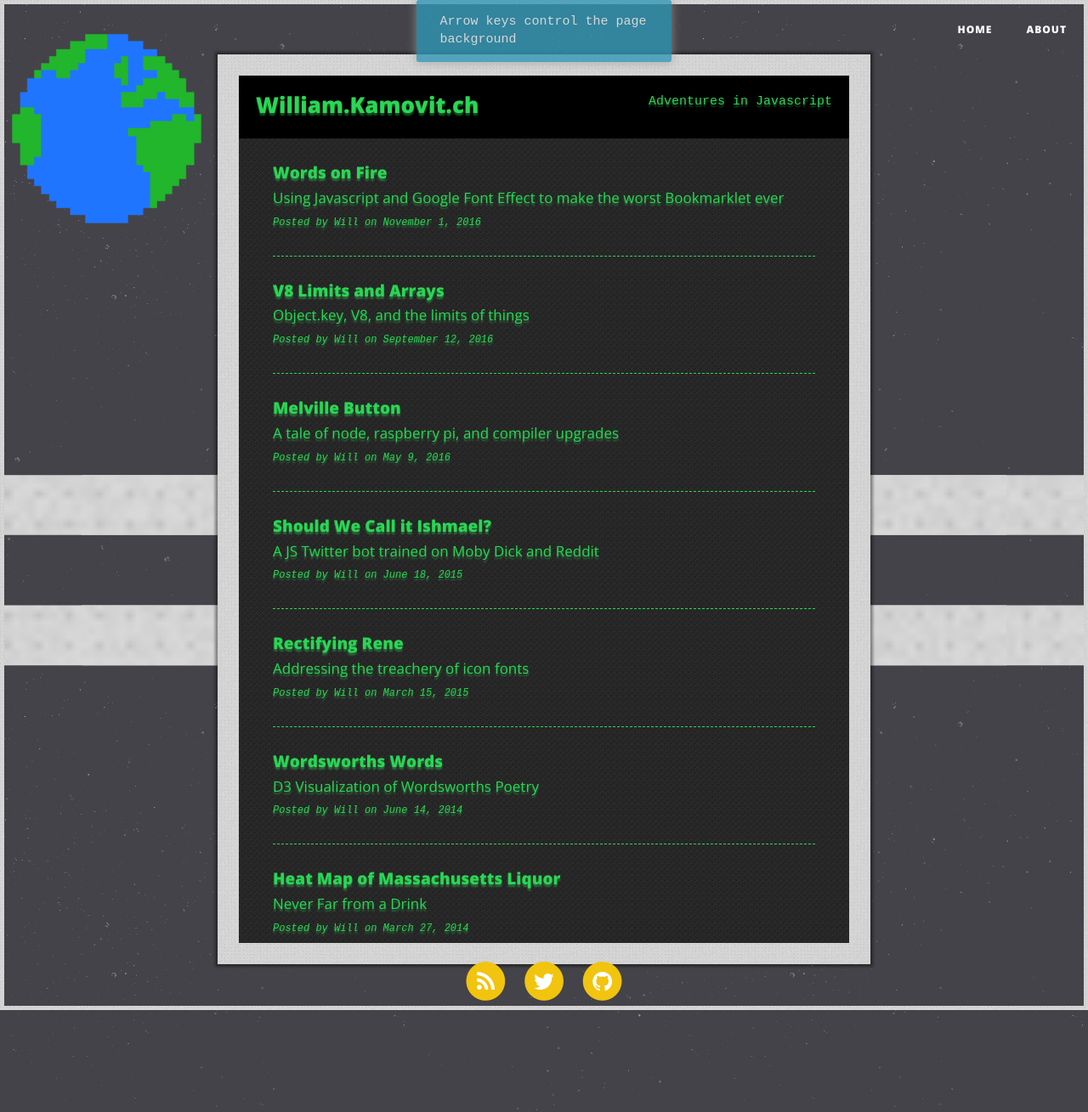
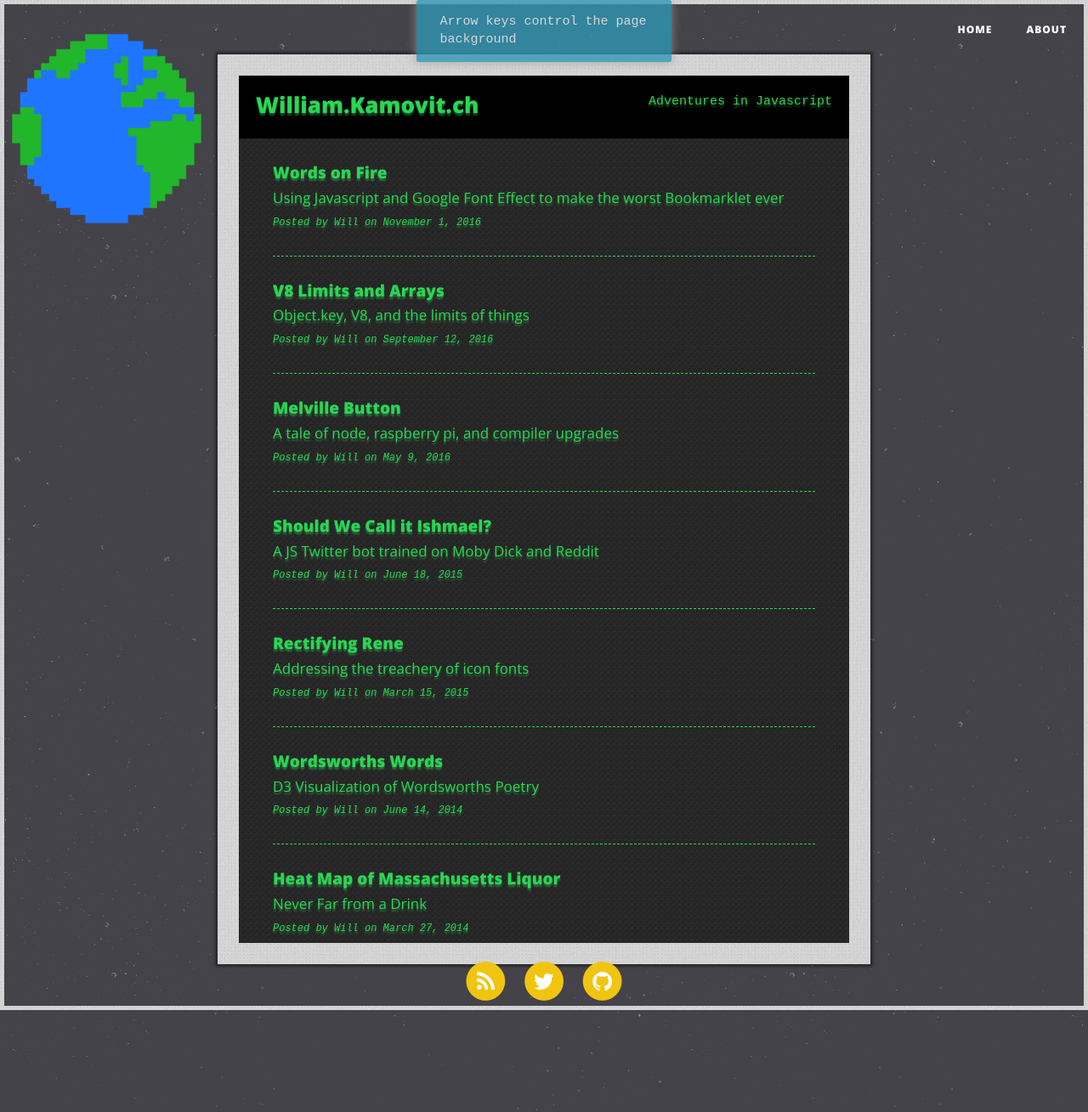
Before and after one commit to Ibexian/william.kamovit.ch, a Jekyll site: the page built from index.html, in a window 1280 px wide. Shown: the whole page at 85% size. Built offline with Jekyll 4.4.1, drawn with Linux system fonts in a browser that asks for light colours; nearby versions of some CDN libraries; the list of posts is cut into pages by our own code.

Commit message:
removing side bars

```diff
--- a/_layouts/index.html
+++ b/_layouts/index.html
@@ -4,10 +4,6 @@ layout: default
 
 <!-- Page Header -->
 <img id="earth" style="z-index: -3;height:20vh;" src="{{ site.baseurl }}/img/earth.png" />
-<img class="bar right side" src="{{ site.baseurl }}/img/squared_metal.png" />
-<img class="bar right bottomside" src="{{ site.baseurl }}/img/squared_metal.png" />
-<img class="bar left side" src="{{ site.baseurl }}/img/squared_metal.png" />
-<img class="bar left bottomside" src="{{ site.baseurl }}/img/squared_metal.png" />
 
 <div id="screen">
   <div class="index-heading">
```
